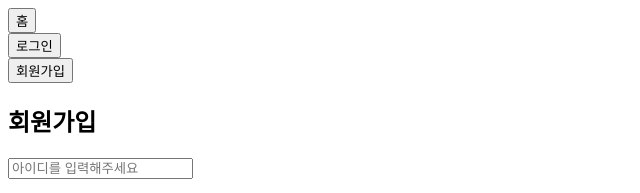
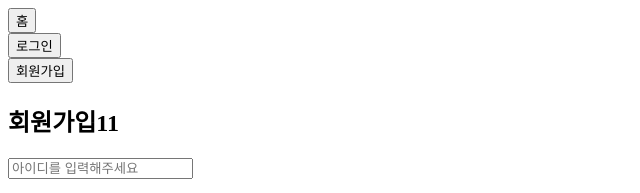
Before and after one commit to Y-Taxi/Y-Frontend, a Vue app: page /userJoin in a window 1280 px wide. Shown: the top 193 px of the page, without its empty margins (0-640 px from the left). Built offline with nearby package versions, Linux system fonts and the light colour scheme.

Commit message:
깃테스트

```diff
--- a/src/view/UserJoinView.vue
+++ b/src/view/UserJoinView.vue
@@ -44,7 +44,7 @@
 <template>
 <div>
     <div>
-        <h2>회원가입</h2>
+        <h2>회원가입11</h2>
         <div id="joinUserForm">
             <p>
                 <input v-model="userId" name="uid" class="w3-input" placeholder="아이디를 입력해주세요"><br>
```
